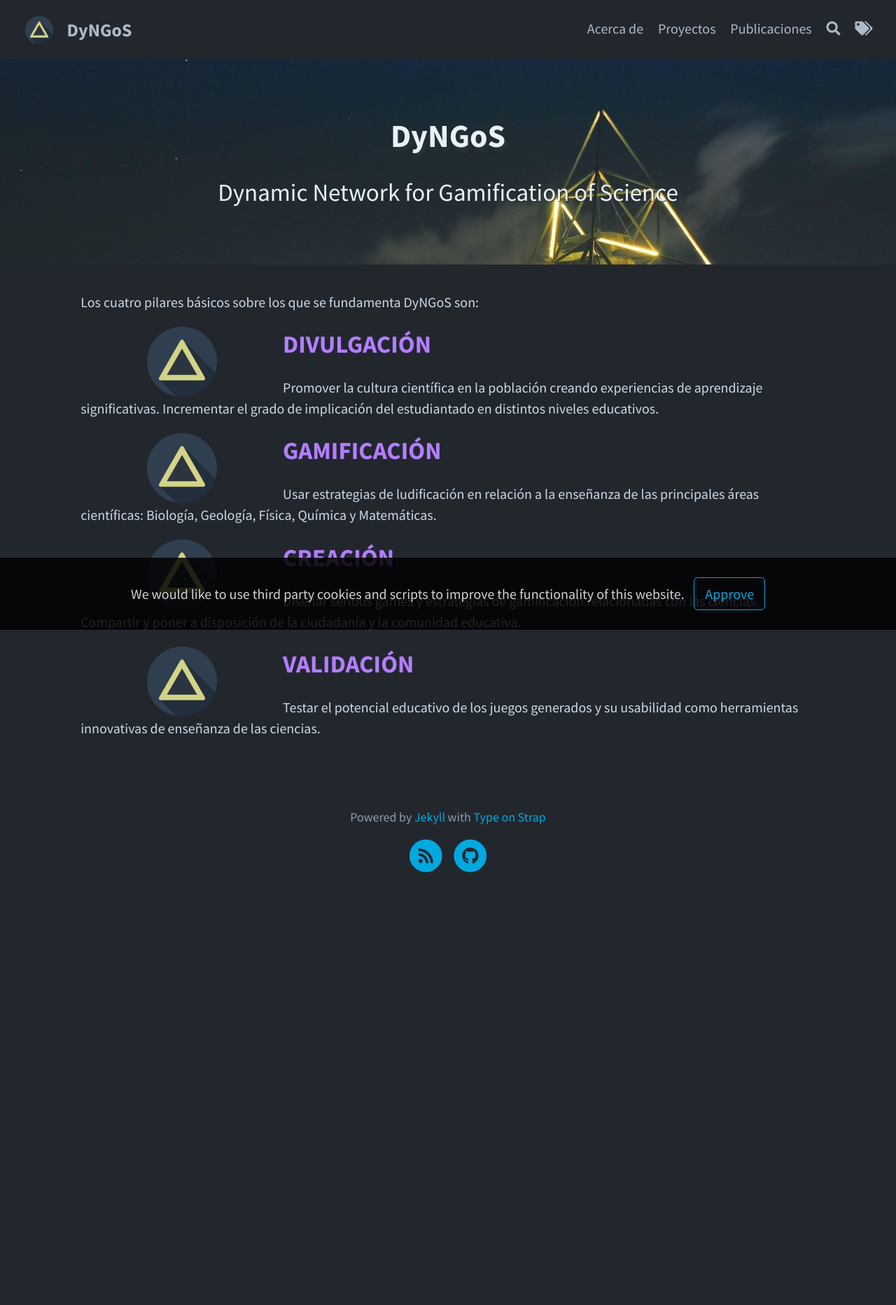
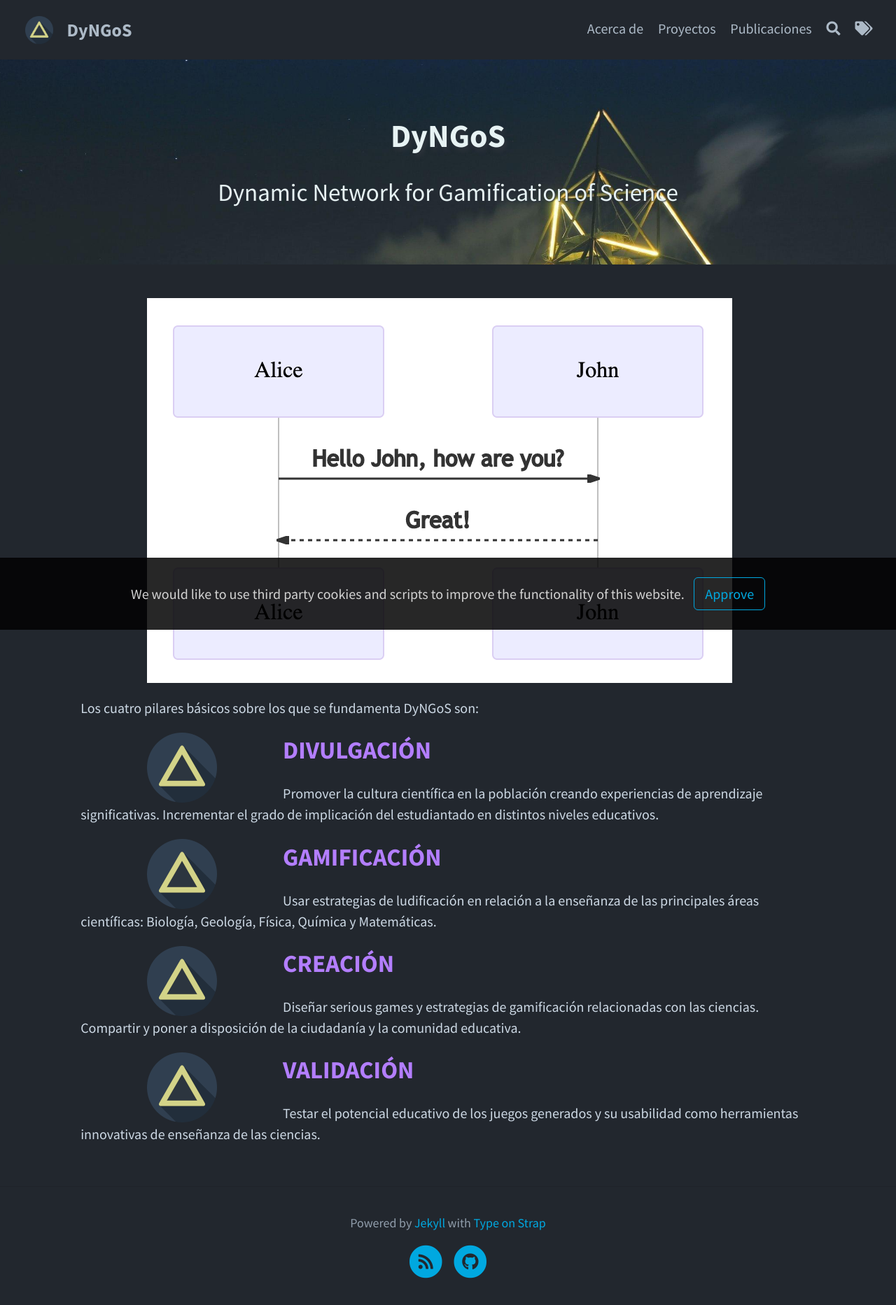
Before and after one commit to dyn-gos/dyn-gos.github.io, a Jekyll site: the page built from index.md, in a window 1280 px wide. Shown: the whole page at 70% size. Built offline with Jekyll 4.4.1, drawn with Linux system fonts in a browser that asks for light colours; before the commit the page ends 1285 px from its top, so only the background shows below that.

Commit message:
Update index.md

```diff
--- a/index.md
+++ b/index.md
@@ -7,6 +7,8 @@
 hide: true                           # Prevent the page title to appear in the navbar
 ---
 
+
+{% include aligner.html images="mermaid-example.png" column=1 %}
 
 Los cuatro pilares básicos sobre los que se fundamenta DyNGoS son:
 
```
